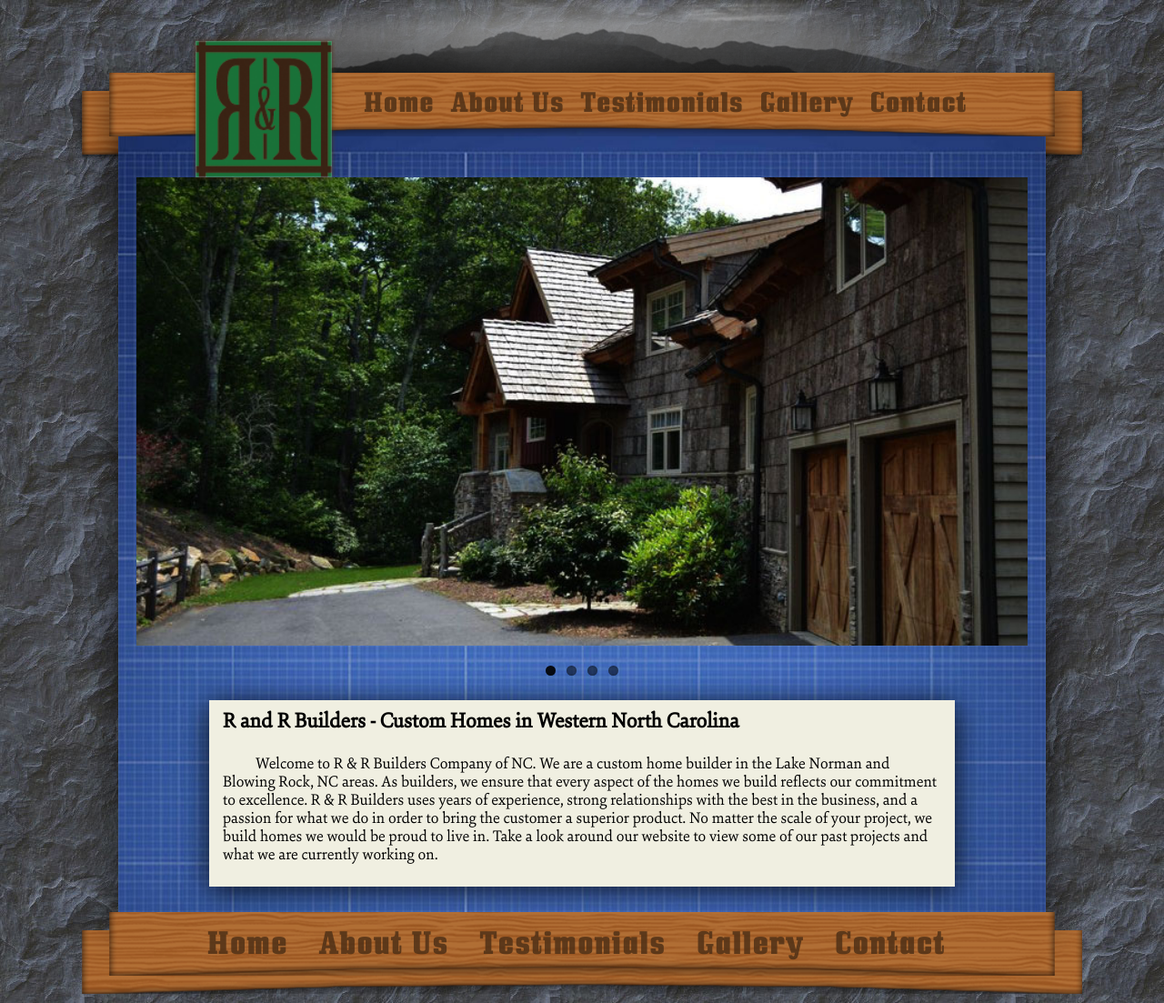
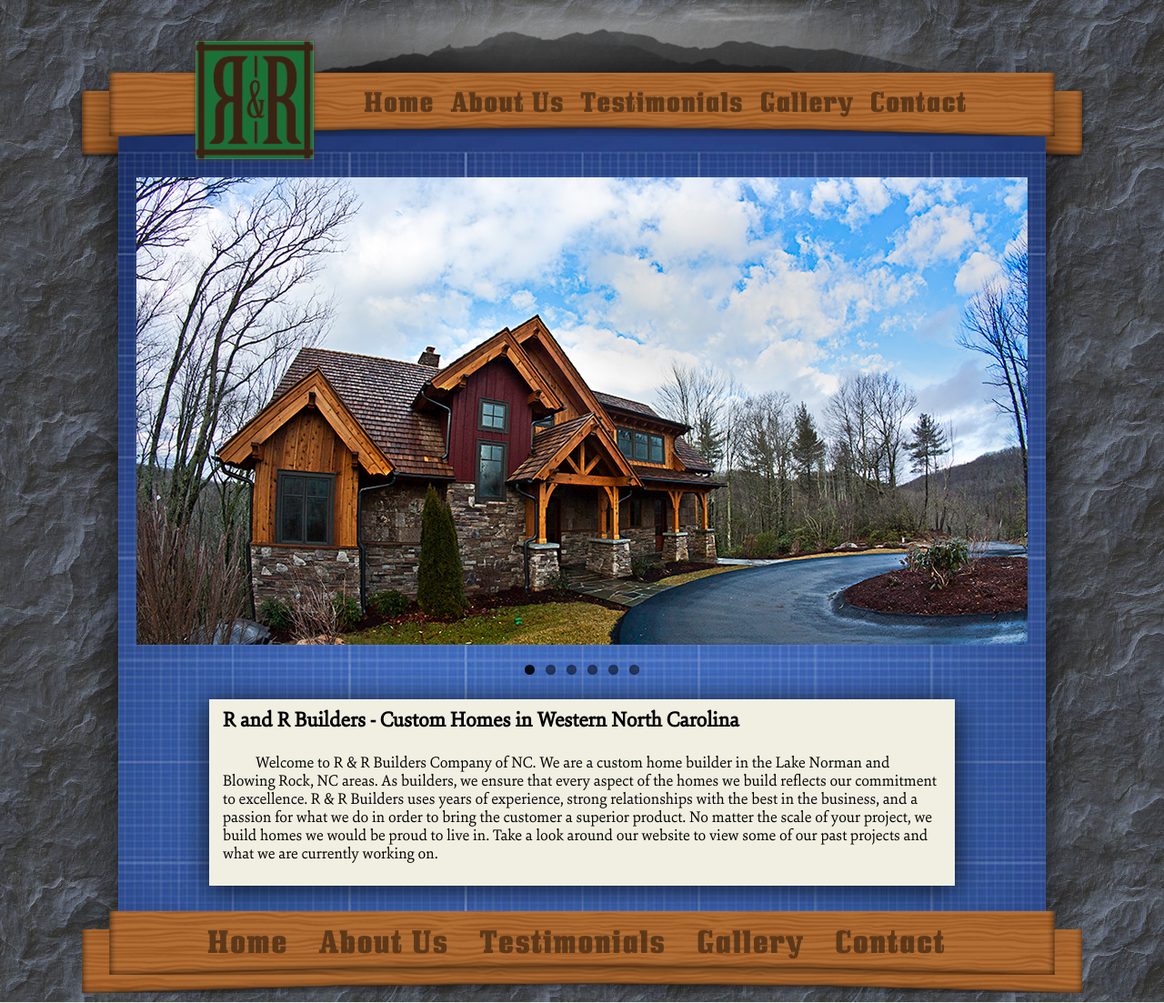
Before and after one commit to thomasphorton-archive/rrbuildersnc, a PHP site: page / in a window 1280 px wide. Shown: the whole page at 91% size. Run offline with PHP 8.4, Linux system fonts and the light colour scheme; some libraries are stand-ins or nearby versions.

Commit message:
New front page slides. Made logo smaller.

```diff
--- a/css/style.css
+++ b/css/style.css
@@ -60,7 +60,7 @@ a{
 	top:45px;
 	left:75px;
 	box-shadow: 0 0 5px rgba(79, 48, 22, 0.85);
-	width:150px;
+	width:130px;
 }
 
 .header-shadow{
--- a/index.php
+++ b/index.php
@@ -16,10 +16,12 @@
 <div id="wrapper">
 		<div class="flexslider">
 			<ul class="slides">
-				<li><img src="images/slides/slide1.jpg" /></li>
-				<li><img src="images/slides/slide2.jpg" /></li>
-				<li><img src="images/slides/slide3.jpg" /></li>
-				<li><img src="images/slides/slide4.jpg" /></li>
+				<li><img src="images/slides/1.png" /></li>
+				<li><img src="images/slides/2.png" /></li>
+				<li><img src="images/slides/3.png" /></li>
+				<li><img src="images/slides/4.png" /></li>
+				<li><img src="images/slides/5.png" /></li>
+				<li><img src="images/slides/6.png" /></li>
 			</ul>
 		</div>
 	<div id="content">
```
Also changed, not shown: images/slides/1.png (added), images/slides/2.png (added), images/slides/3.png (added), images/slides/4.png (added), images/slides/5.png (added), images/slides/6.png (added), images/slides/slide1.jpg (deleted), images/slides/slide2.jpg (deleted), images/slides/slide3.jpg (deleted), images/slides/slide4.jpg (deleted), 1 other file.
